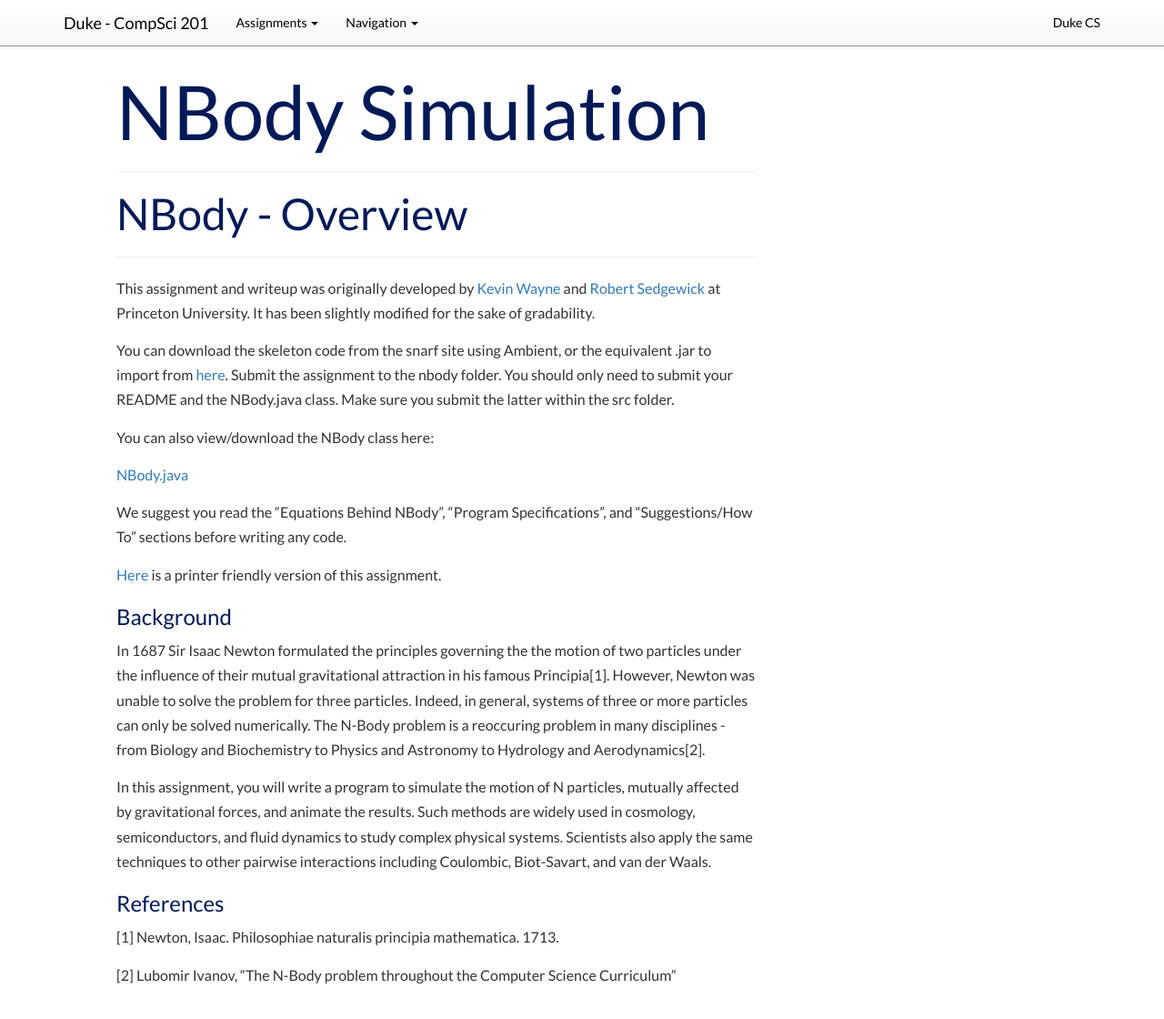
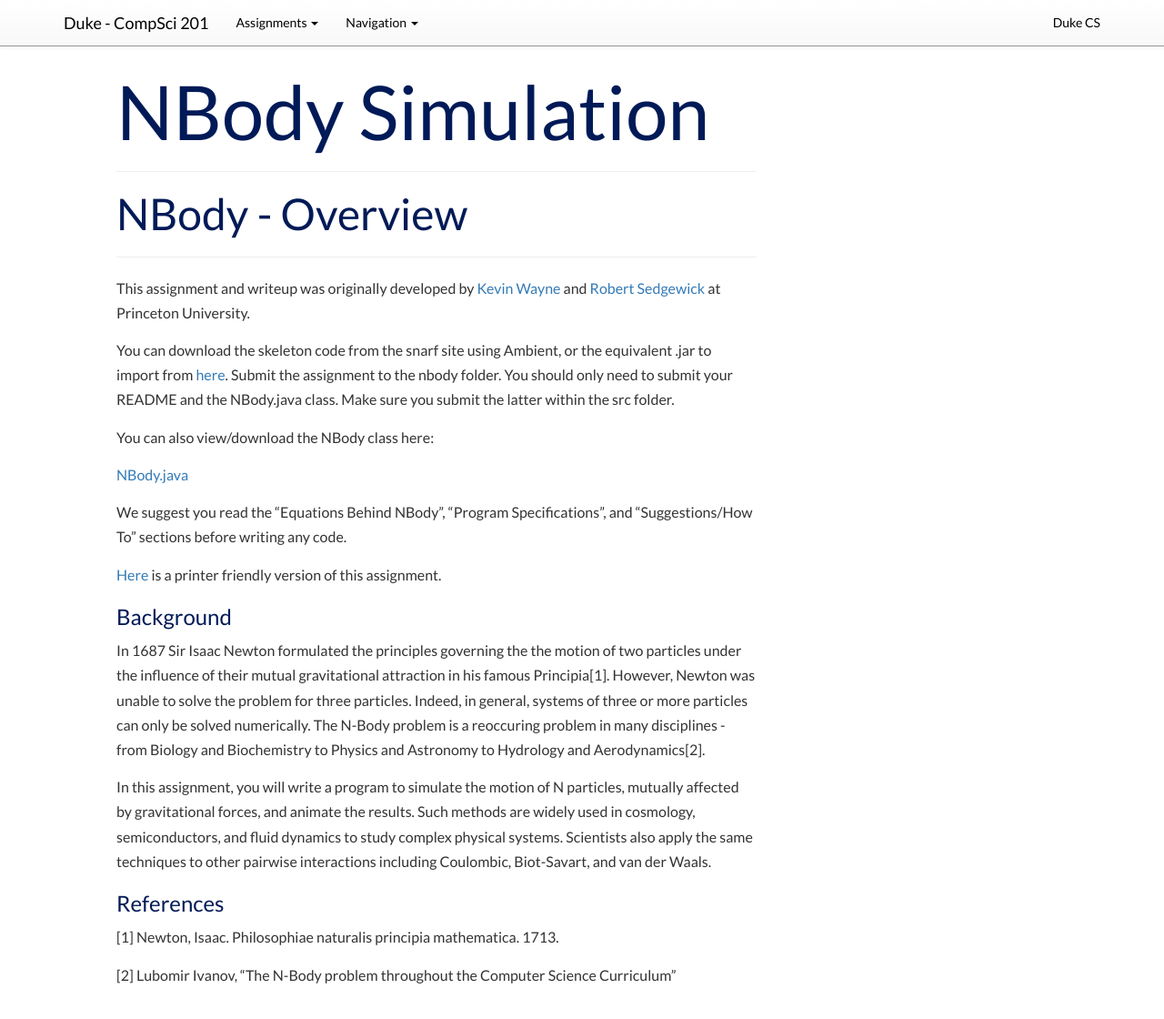
Before and after one commit to compsci201/compsci201.github.io, a Jekyll site: the page built from nbody/index.md, in a window 1280 px wide and 1136 px high. Shown: the top 1120 px of the window at 91% size. Built offline with Jekyll 4.4.1, drawn with Linux system fonts in a browser that asks for light colours; nearby versions of some CDN libraries.

Commit message:
Update index.md

```diff
--- a/nbody/index.md
+++ b/nbody/index.md
@@ -7,7 +7,7 @@
 ##NBody - Overview
 ---
 
-This assignment and writeup was originally developed by [Kevin Wayne](https://www.cs.princeton.edu/~wayne/contact/) and [Robert Sedgewick](https://www.cs.princeton.edu/~rs/) at Princeton University. It has been slightly modified for the sake of gradability.
+This assignment and writeup was originally developed by [Kevin Wayne](https://www.cs.princeton.edu/~wayne/) and [Robert Sedgewick](https://www.cs.princeton.edu/~rs/) at Princeton University.
 
 You can download the skeleton code from the snarf site using Ambient, or the equivalent .jar to import from [here](/nbody/src/NBody.jar). Submit the assignment to the nbody folder. You should only need to submit your README and the NBody.java class. Make sure you submit the latter within the src folder.
 
```
